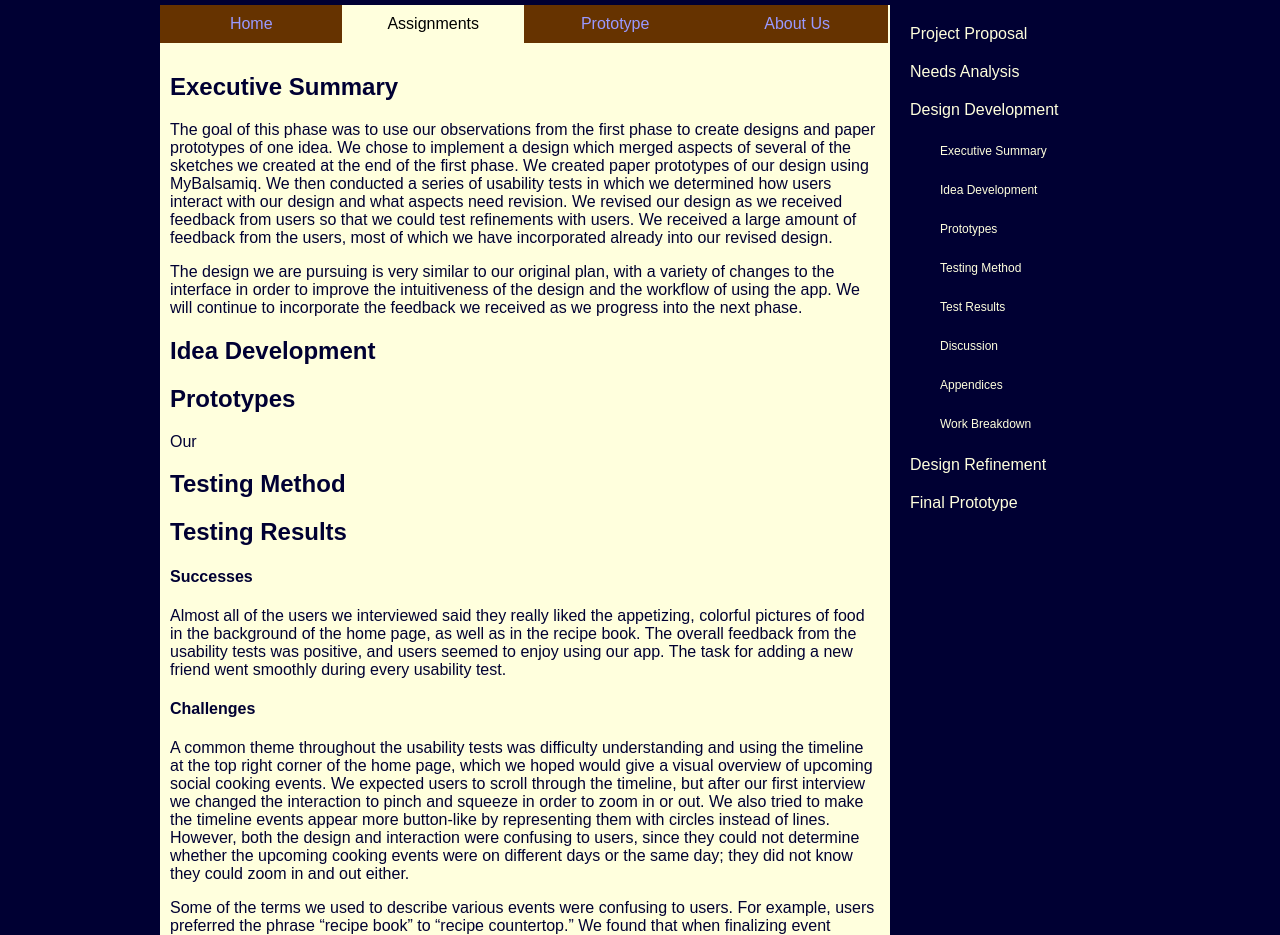
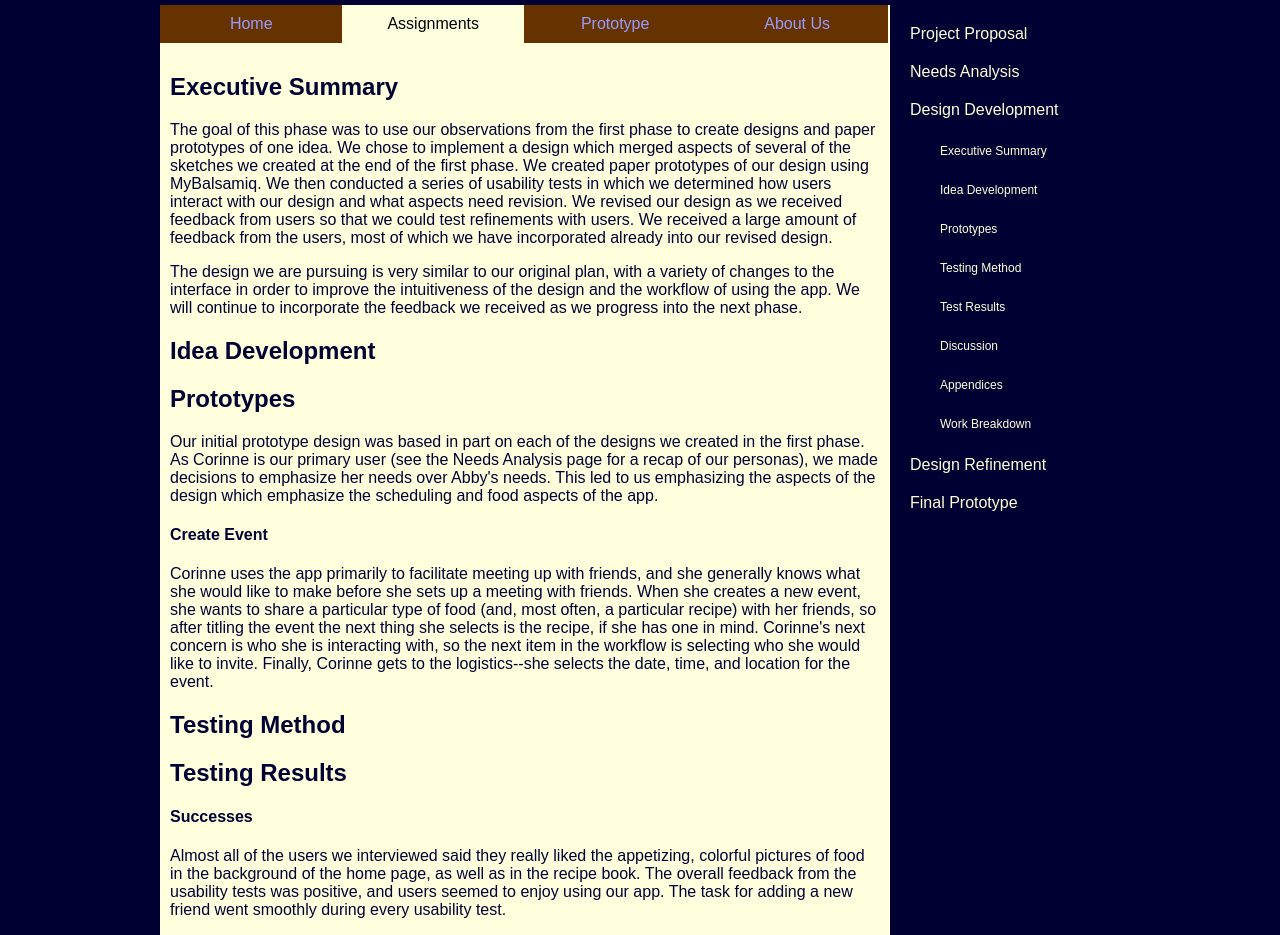
Before and after one commit to jgibson5/HFID_team_site, a plain HTML site: page assignments/design_development.html in a window 1280 px wide. Shown: the part 165-1100 px from the top of the page. Drawn offline with nearby package versions, Linux system fonts and the light colour scheme.

Commit message:
Prototype initial stuff

```diff
--- a/assignments/design_development.html
+++ b/assignments/design_development.html
@@ -37,7 +37,9 @@
 					<p> The design we are pursuing is very similar to our original plan, with a variety of changes to the interface in order to improve the intuitiveness of the design and the workflow of using the app.  We will continue to incorporate the feedback we received as we progress into the next phase. </p>
 					<a id="idea-development"><h2>Idea Development</h2></a>
 					<a id="prototypes"><h2>Prototypes</h2></a>
-					<p> Our  </p>
+					<p> Our initial prototype design was based in part on each of the designs we created in the first phase.  As Corinne is our primary user (see the Needs Analysis page for a recap of our personas), we made decisions to emphasize her needs over Abby's needs.  This led to us emphasizing the aspects of the design which emphasize the scheduling and food aspects of the app.</p>
+					<h4> Create Event </h4>
+					<p> Corinne uses the app primarily to facilitate meeting up with friends, and she generally knows what she would like to make before she sets up a meeting with friends.  When she creates a new event, she wants to share a particular type of food (and, most often, a particular recipe) with her friends, so after titling the event the next thing she selects is the recipe, if she has one in mind.  Corinne's next concern is who she is interacting with, so the next item in the workflow is selecting who she would like to invite. Finally, Corinne gets to the logistics--she selects the date, time, and location for the event. </p>
 					<a id="testing-method"><h2>Testing Method</h2></a>
 					<a id="testing-results"><h2>Testing Results</h2></a>
 					<h4>Successes</h4>
```
